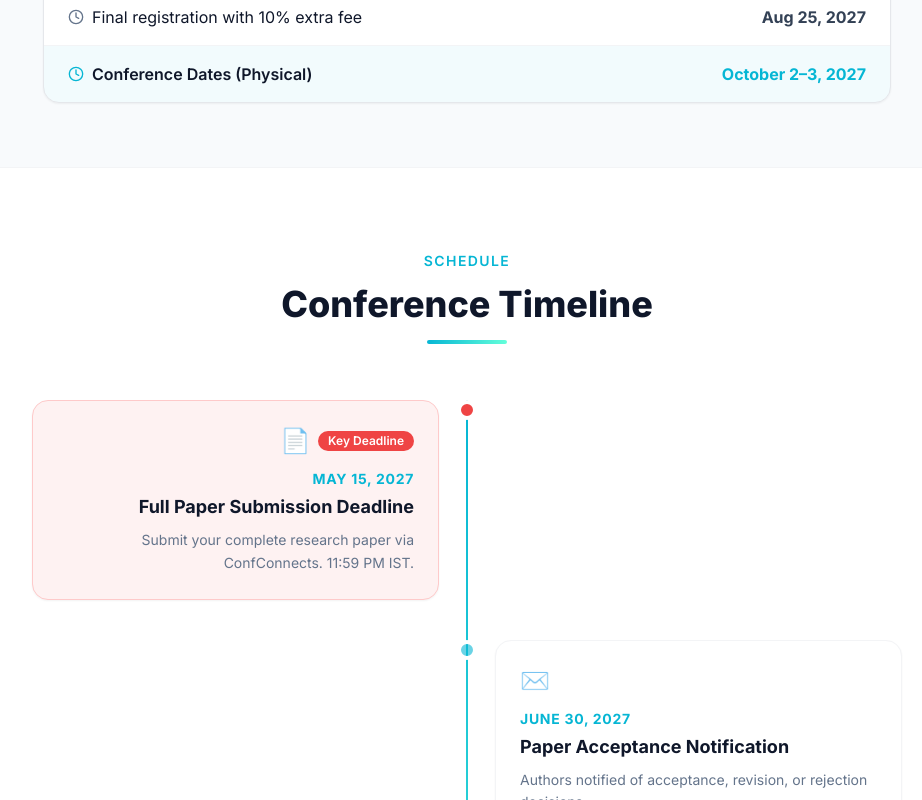
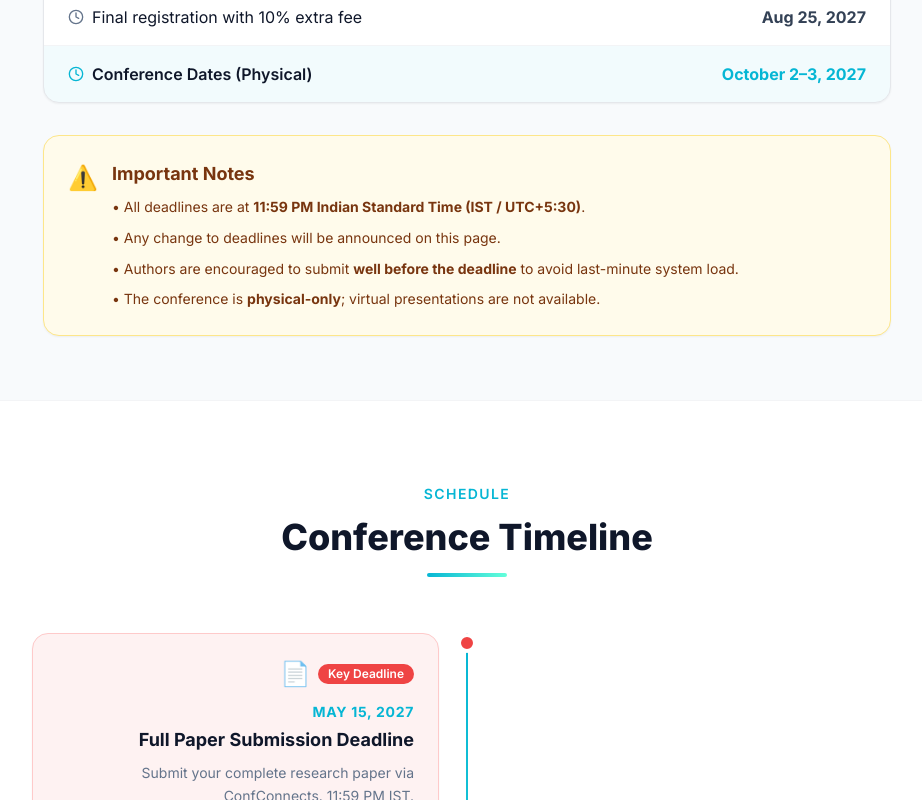
Before and after one commit to desaiarpan24/ic6gst-2027, a Next.js app: page /key-dates in a window 1280 px wide. Shown: the part 1200-2000 px from the top of the page, without its empty margins (173-1095 px from the left). Built offline with nearby package versions, Linux system fonts and the light colour scheme.

Commit message:
Move Important Notes section above Schedule on Key Dates page

```diff
--- a/app/key-dates/page.tsx
+++ b/app/key-dates/page.tsx
@@ -97,7 +97,7 @@ export default function KeyDatesPage() {
       <section className="py-16 bg-background border-b border-gray-100">
         <div className="max-w-4xl mx-auto px-4 sm:px-6">
           <AnimatedSection>
-            <div className="bg-white rounded-2xl border border-gray-200 shadow-sm overflow-hidden">
+            <div className="bg-white rounded-2xl border border-gray-200 shadow-sm overflow-hidden mb-8">
               <div className="bg-navy px-6 py-4 text-white flex items-center justify-between">
                 <div className="flex items-center gap-2">
                   <Calendar className="text-teal-accent" size={20} />
@@ -124,6 +124,30 @@ export default function KeyDatesPage() {
                     </span>
                   </div>
                 ))}
+              </div>
+            </div>
+
+            {/* Important Notes - Placed directly above Schedule */}
+            <div className="p-6 rounded-2xl border border-amber-200 bg-amber-50 shadow-sm">
+              <div className="flex items-start gap-3.5">
+                <span className="text-2xl mt-0.5">⚠️</span>
+                <div>
+                  <h3 className="font-bold text-amber-900 text-lg mb-2">Important Notes</h3>
+                  <ul className="space-y-2 text-amber-900 text-sm leading-relaxed">
+                    <li>
+                      • All deadlines are at{" "}
+                      <strong>11:59 PM Indian Standard Time (IST / UTC+5:30)</strong>.
+                    </li>
+                    <li>• Any change to deadlines will be announced on this page.</li>
+                    <li>
+                      • Authors are encouraged to submit{" "}
+                      <strong>well before the deadline</strong> to avoid last-minute system load.
+                    </li>
+                    <li>
+                      • The conference is <strong>physical-only</strong>; virtual presentations are not available.
+                    </li>
+                  </ul>
+                </div>
               </div>
             </div>
           </AnimatedSection>
@@ -228,36 +252,6 @@ export default function KeyDatesPage() {
           </div>
         </div>
       </section>
-
-      {/* Note */}
-      <section className="py-12 bg-background">
-        <div className="max-w-3xl mx-auto px-4 sm:px-6">
-          <div className="p-6 rounded-2xl border border-amber-200 bg-amber-50">
-            <div className="flex items-start gap-3">
-              <span className="text-2xl">⚠️</span>
-              <div>
-                <h3 className="font-bold text-amber-900 mb-2">Important Notes</h3>
-                <ul className="space-y-2 text-amber-800 text-sm">
-                  <li>
-                    • All deadlines are at{" "}
-                    <strong>11:59 PM Indian Standard Time (IST / UTC+5:30)</strong>
-                  </li>
-                  <li>• Any change to deadlines will be announced on this page.</li>
-                  <li>
-                    • Authors are encouraged to submit{" "}
-                    <strong>well before the deadline</strong> to avoid last-minute
-                    system load.
-                  </li>
-                  <li>
-                    • The conference is <strong>physical-only</strong>; virtual
-                    presentations are not available.
-                  </li>
-                </ul>
-              </div>
-            </div>
-          </div>
-        </div>
-      </section>
     </div>
   );
 }
```
